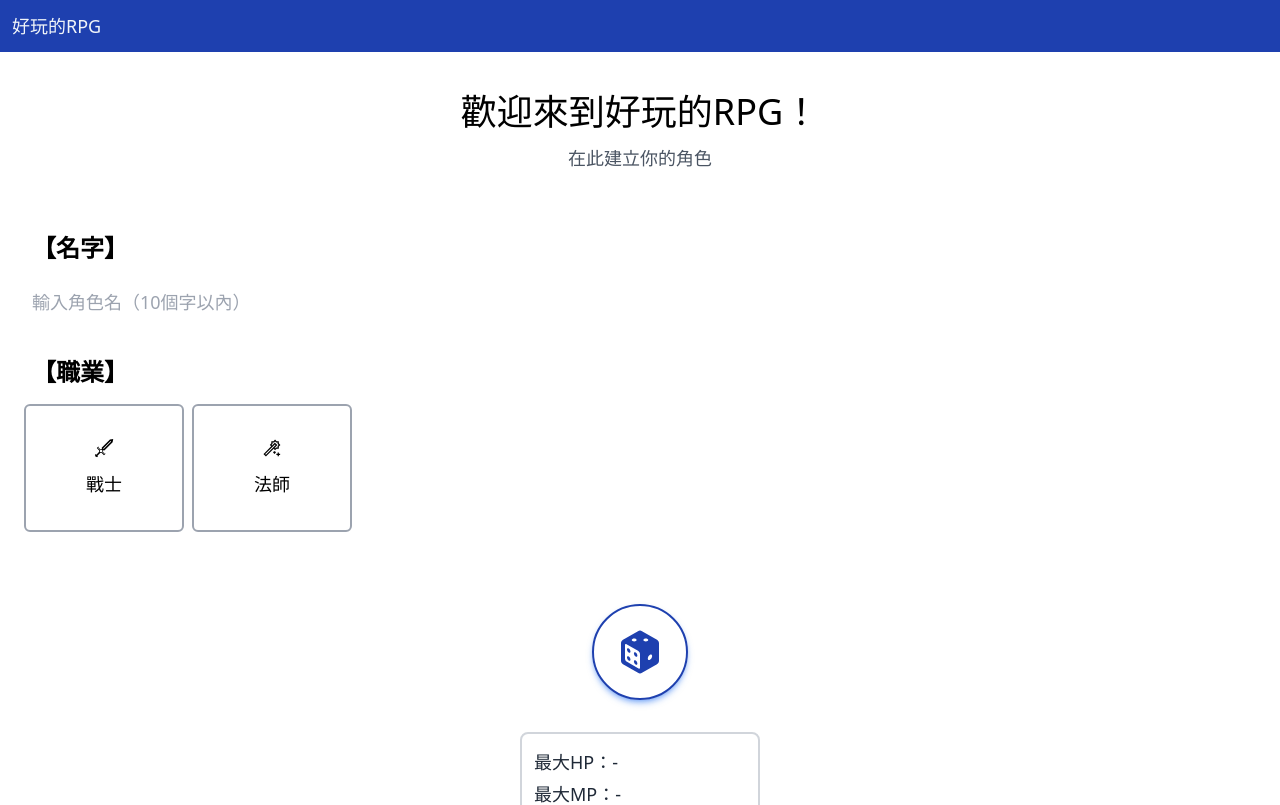
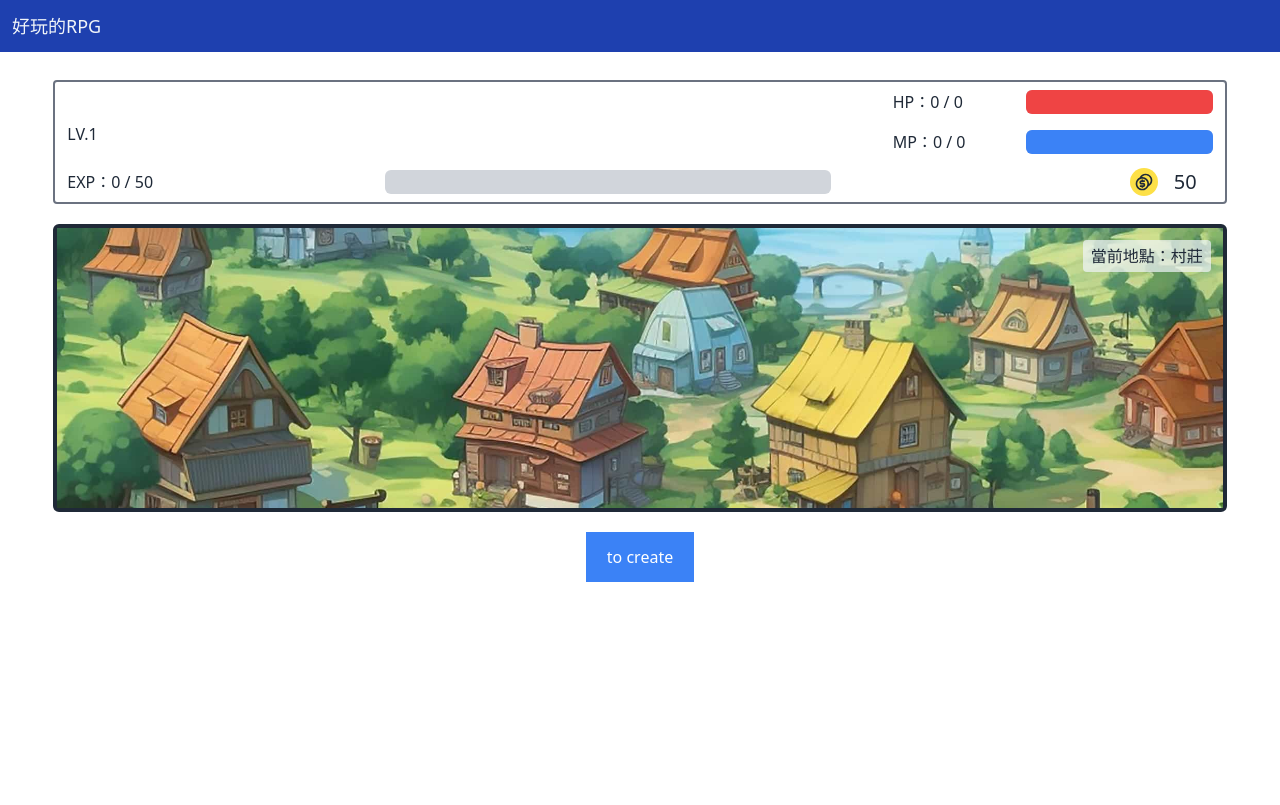
Before and after one commit to Melon-Lo/rpg, a React (Create React App) app: page / in a window 1280 px wide. Before the commit this address led to /create. Shown: the top 805 px of the page. Built offline with nearby package versions, Linux system fonts and the light colour scheme.

Commit message:
feat/ add ScreenSection and rendering logic

```diff
--- a/src/components/Header.jsx
+++ b/src/components/Header.jsx
@@ -4,7 +4,7 @@ export default function Header() {
   const navigate = useNavigate();
 
   return (
-    <div className="w-full bg-blue-800 fixed top-0">
+    <div className="w-full bg-blue-800 fixed top-0 z-50">
       <h1 className="p-3 text-lg font-medium text-slate-100" onClick={() => navigate('/')}>
         好玩的RPG
       </h1>
--- /dev/null
+++ b/src/components/ScreenSection.jsx
@@ -0,0 +1,20 @@
+import scenesImg from '../data/scene/scenesImg';
+import { useSelector } from 'react-redux';
+
+export default function ScreenSection() {
+  const { currentLocation } = useSelector(state => {
+    return {
+      currentLocation: state.systemStatus.currentLocation,
+    }
+  });
+  const currentLocationImgSrc = scenesImg.find(img => img.scene === currentLocation)?.img;
+
+  return (
+    <section className="relative w-full h-72 my-5 flex justify-center">
+      <div className="relative w-11/12 h-full border-4 border-gray-800 rounded-md">
+        <h1 className="absolute top-3 right-3 z-10 bg-slate-100/70 py-1 px-2 rounded text-gray-800">當前地點：{currentLocation}</h1>
+        <img src={currentLocationImgSrc} alt="scene-img" className="absolute w-full h-full object-cover" />
+      </div>
+    </section>
+  );
+}
--- a/src/data/class/classImgData.js
+++ b/src/data/class/classImg.js
@@ -1,7 +1,7 @@
 import { GiBroadsword } from "react-icons/gi";
 import { LiaMagicSolid } from "react-icons/lia";
 
-const classImgData = [
+const classImg = [
   {
     classTitle: "戰士",
     icon: GiBroadsword,
@@ -12,4 +12,4 @@ const classImgData = [
   },
 ];
 
-export default classImgData;
+export default classImg;
--- /dev/null
+++ b/src/data/scene/scenesImg.js
@@ -0,0 +1,15 @@
+import village from "../../assets/images/scenes/village.jpg";
+import forest from "../../assets/images/scenes/forest.jpg";
+
+const scenesImg = [
+  {
+    scene: "村莊",
+    img: village,
+  },
+  {
+    scene: "森林",
+    img: forest,
+  },
+];
+
+export default scenesImg;
--- a/src/pages/CreatePage.jsx
+++ b/src/pages/CreatePage.jsx
@@ -1,5 +1,5 @@
 import Button from "../components/Button";
-import classImgData from "../data/class/classImgData";
+import classImg from "../data/class/classImg";
 import { useDispatch, useSelector } from "react-redux";
 import { changeName, changeClassTitle, changeStatName, changeStatClassTitle, resetStats, generateStats, changeRoleCreated } from "../store";
 import { RiDiceFill } from "react-icons/ri";
@@ -122,7 +122,7 @@ export default function CreatePage() {
   };
 
   // 職業列表
-  const renderedClassList = classImgData.map(classItem => {
+  const renderedClassList = classImg.map(classItem => {
     const selectedStyle = classTitle === classItem.classTitle ? 'border-blue-800 border-4' : 'border-2 border-gray-400';
 
     return (
--- a/src/pages/MainPage.jsx
+++ b/src/pages/MainPage.jsx
@@ -2,6 +2,8 @@ import StatusSection from "../components/StatusSection";
 import { useNavigate } from "react-router-dom";
 import { useSelector, useDispatch } from "react-redux";
 import { useEffect } from "react";
+import ScreenSection from "../components/ScreenSection";
+import Button from "../components/Button";
 
 export default function MainPage() {
   const navigate = useNavigate();
@@ -25,9 +27,10 @@ export default function MainPage() {
   return (
     <div className="flex flex-col items-center">
       <StatusSection />
+      <ScreenSection />
 
       {/* DEV ONLY */}
-      <button className="border-3 border-green-500" onClick={() => navigate('create')}>to create</button>
+      <Button primary onClick={() => navigate('create')}>to create</Button>
     </div>
   );
 };
--- a/src/store/slices/systemStatusSlice.js
+++ b/src/store/slices/systemStatusSlice.js
@@ -3,10 +3,12 @@ import { createSlice } from "@reduxjs/toolkit";
 const systemStatusSlice = createSlice({
   name: "systemStatus",
   initialState: {
-    roleCreated: false,
+    // roleCreated: false,
 
     // DEV ONLY 為了寫 mainPage
-    // roleCreated: false,
+    roleCreated: true,
+
+    currentLocation: "村莊",
   },
   reducers: {
     changeRoleCreated(state, action) {
```
Also changed, not shown: src/components/ScreenBar.jsx (deleted).
